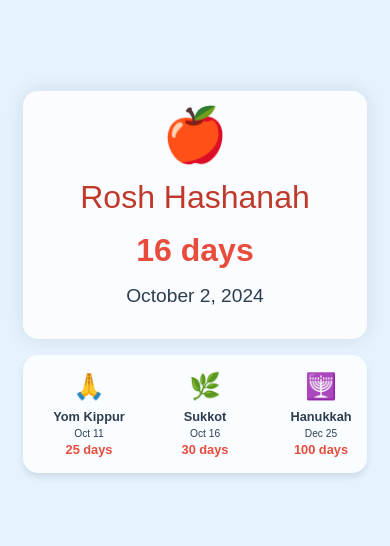
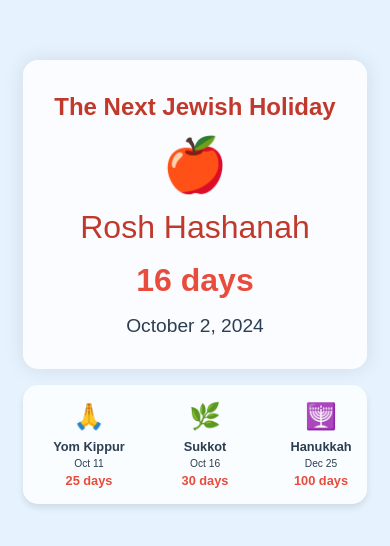
Before and after one commit to mankurtMankurt/jewish-holiday-countdown, a plain HTML site: page index.html in a window 390 px wide. Shown: the part 140-686 px from the top of the page. Drawn offline with nearby package versions, Linux system fonts and the light colour scheme.

Commit message:
Update index.html
Adsense and title

```diff
--- a/index.html
+++ b/index.html
@@ -3,15 +3,17 @@
 <head>
     <meta charset="UTF-8">
     <meta name="viewport" content="width=device-width, initial-scale=1.0">
-    <title>When is the Next Jewish Holiday? | Countdown Timer</title>
+    <title>The Next Jewish Holiday | Countdown Timer</title>
     <meta name="description" content="Find out when the next Jewish holiday is with our real-time countdown. Get accurate dates for Rosh Hashanah, Yom Kippur, Passover, and more.">
     <meta name="keywords" content="Jewish holidays, next Jewish holiday, Jewish calendar, holiday countdown, Rosh Hashanah, Yom Kippur, Passover">
     <link rel="canonical" href="https://www.example.com/next-jewish-holiday-countdown">
-    <meta property="og:title" content="When is the Next Jewish Holiday? | Countdown Timer">
+    <meta property="og:title" content="The Next Jewish Holiday | Countdown Timer">
     <meta property="og:description" content="Find out when the next Jewish holiday is with our real-time countdown. Get accurate dates for upcoming Jewish festivals.">
     <meta property="og:url" content="https://www.example.com/next-jewish-holiday-countdown">
     <meta property="og:type" content="website">
     <script src="https://cdnjs.cloudflare.com/ajax/libs/moment.js/2.29.1/moment.min.js"></script>
+    <script async src="https://pagead2.googlesyndication.com/pagead/js/adsbygoogle.js?client=ca-pub-1779476015349361"
+     crossorigin="anonymous"></script>
     <style>
         :root {
             --primary-color: #3498db;
@@ -39,6 +41,11 @@
             box-shadow: 0 0 20px rgba(0,0,0,0.1);
             max-width: 80%;
             width: 400px;
+        }
+        h1 {
+            font-size: 1.8em;
+            margin-bottom: 1rem;
+            color: var(--primary-color);
         }
         #holidayName {
             font-size: 2.5em;
@@ -108,6 +115,7 @@
                 padding: 1rem;
                 width: 90%;
             }
+            h1 { font-size: 1.5em; }
             #holidayName { font-size: 2em; }
             #holidayEmoji { font-size: 3em; }
             #countdown { font-size: 2em; }
@@ -117,6 +125,7 @@
 </head>
 <body>
     <div id="app">
+        <h1>The Next Jewish Holiday</h1>
         <div id="holidayEmoji"></div>
         <div id="holidayName"></div>
         <div id="countdown"></div>
```
